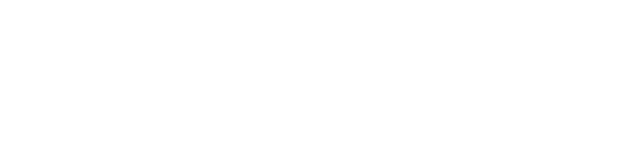
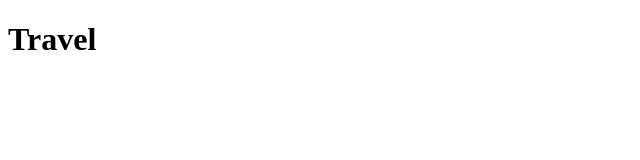
Before and after one commit to wangf988/wangf988.github.io, a plain HTML site: page index.html in a window 1280 px wide. Shown: the whole page, without its empty margins (0-640 px from the left). Drawn offline with Linux system fonts and the light colour scheme.

Commit message:
Update index.html

```diff
--- a/index.html
+++ b/index.html
@@ -5,4 +5,8 @@
     <meta charset="utf-8" />
     <title>my Page</title>
   </head>
+
+  	<body>
+		<h1> Travel</h1>
+	</body>
 </html>
```
